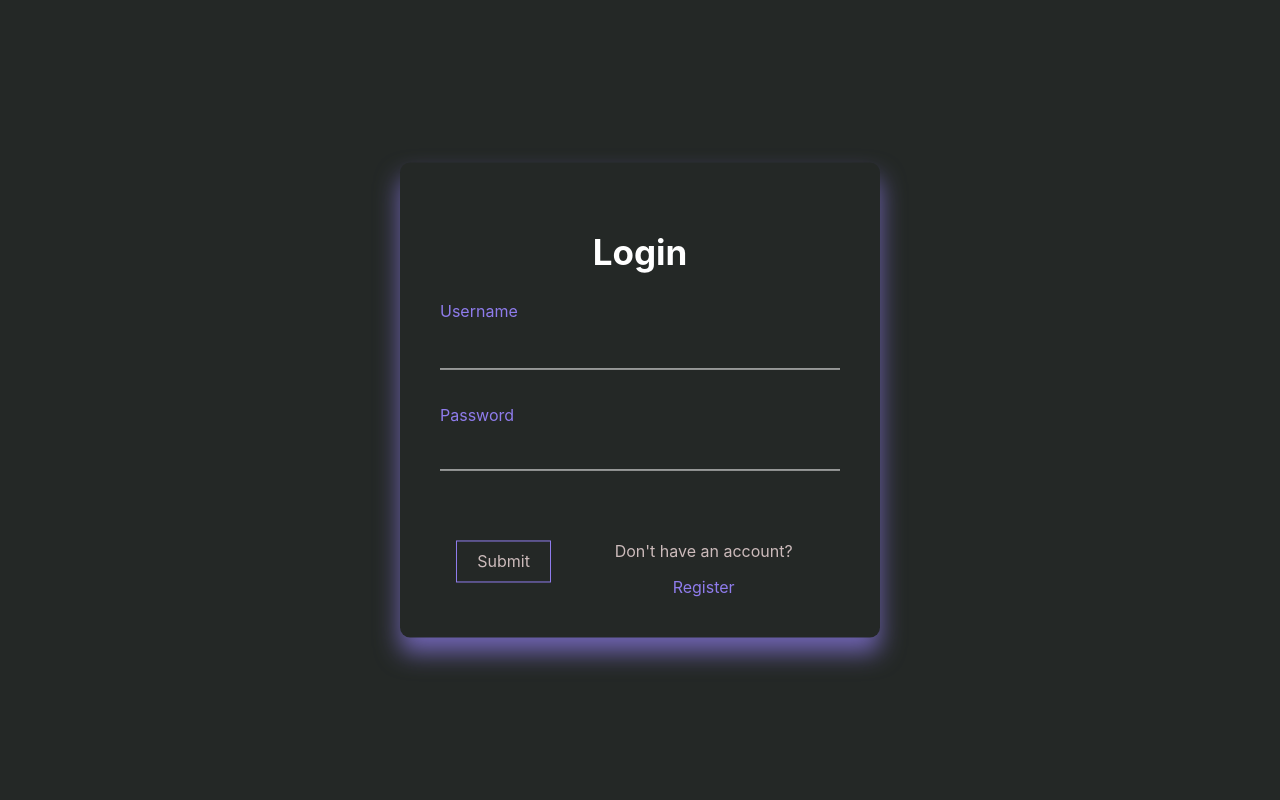
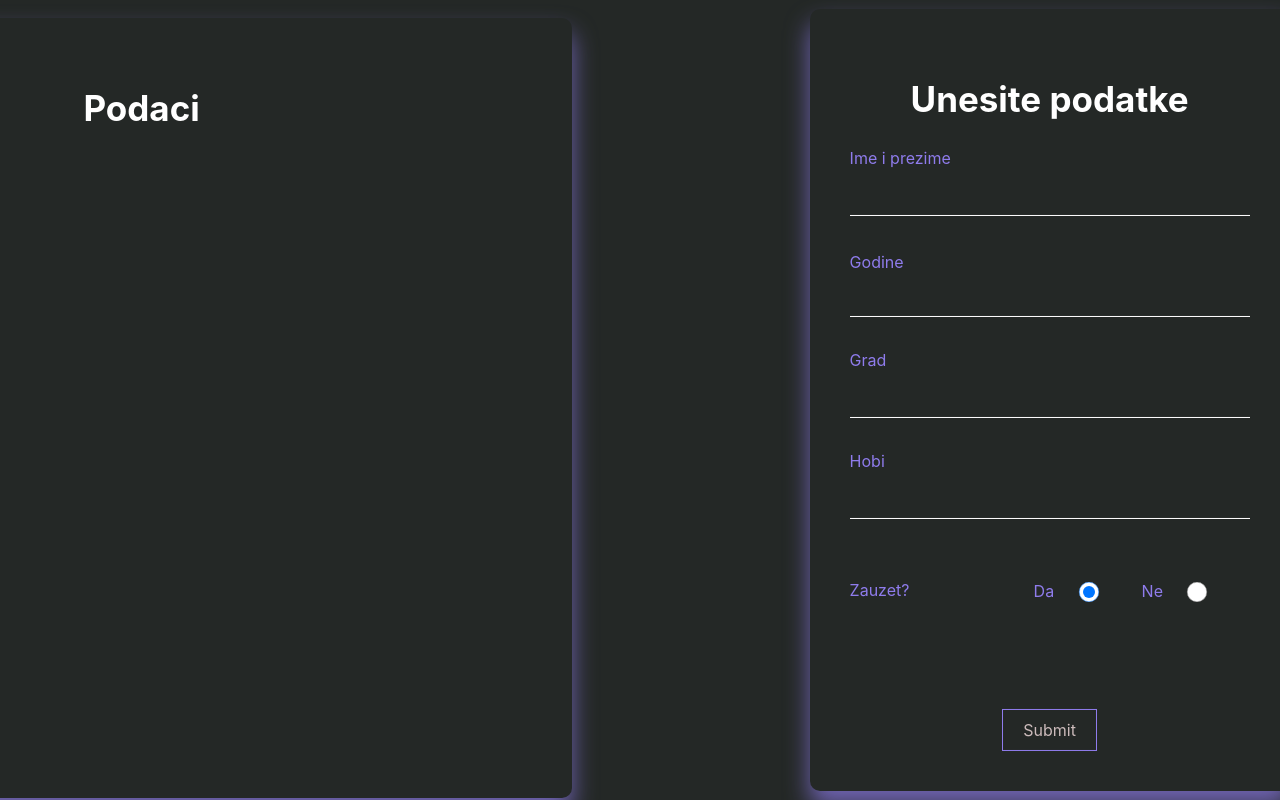
Before and after one commit to aminnicevic04/React-App-NIT, a React (Create React App) app in the folder my-app/: page / in a window 1280 px wide. Built offline with nearby package versions, Linux system fonts and the light colour scheme.

Commit message:
projekat

```diff
--- /dev/null
+++ b/my-app/src/components/Forma-domaci/Card.js
@@ -0,0 +1,7 @@
+import "./card.css";
+
+function Card() {
+  return <div className="card"></div>;
+}
+
+export default Card;
--- /dev/null
+++ b/my-app/src/components/Forma-domaci/Output.js
@@ -0,0 +1,15 @@
+import Card from "./Card";
+import "./output.css";
+
+function Output() {
+  return (
+    <div className="output">
+      <div className="naslov">
+        <h2>Podaci</h2>
+        <div className="cards"></div>
+      </div>
+    </div>
+  );
+}
+
+export default Output;
--- /dev/null
+++ b/my-app/src/components/Forma-domaci/card.css
@@ -0,0 +1,5 @@
+.card{
+    width: 100px;
+    height: 100px;
+    border: 1px solid blue;
+}
--- a/my-app/src/components/Forma-domaci/forma1.css
+++ b/my-app/src/components/Forma-domaci/forma1.css
@@ -5,7 +5,7 @@ body{
 .login{
     position: absolute;
     top: 50%;
-    left: 50%;
+    left: 82%;
     width: 400px;
     padding: 40px;
     transform: translate(-50%, -50%);
@@ -81,3 +81,25 @@ body{
     color: #8f7cec;
     text-decoration:none;
 }
+.checkbox{
+    padding-top: 10px;
+    display: flex;
+    justify-content: space-between;
+    color: #8f7cec;
+}
+.child-checkbox{
+    display: flex;
+    flex-wrap: wrap;
+}
+.child-checkbox input{
+    width: 100px;
+    transform: scale(0.5);
+}
+.child-checkbox label{
+    position: relative;
+    top: 5px;
+}
+.child-checkbox label p{
+    position: relative;
+    bottom: 77px;
+}
--- a/my-app/src/components/Forma-domaci/forma1.js
+++ b/my-app/src/components/Forma-domaci/forma1.js
@@ -1,28 +1,60 @@
+import Output from "./Output";
 import "./forma1.css";
+import React, { useState } from "react";
 
 function Forma1() {
+  const [selectedOption, setSelectedOption] = useState("da");
+
   return (
-    <div class="login">
-      <h2>Login</h2>
+    <div className="login">
+      <h2>Unesite podatke</h2>
       <form>
-        <div class="user">
+        <div className="user">
           <input type="text" id="txt" />
-          <label for="txt">Username</label>
+          <label for="txt">Ime i prezime</label>
         </div>
-        <div class="password">
-          <input type="password" id="pass" />
-          <label for="pass">Password</label>
+        <div className="password">
+          <input type="number" id="pass" />
+          <label for="pass">Godine</label>
         </div>
-        <div class="button">
-          <a class="submit" href="#">
+        <div className="user">
+          <input type="text" id="pass" />
+          <label for="pass">Grad</label>
+        </div>
+        <div className="user">
+          <input type="text" id="pass" />
+          <label for="pass">Hobi</label>
+        </div>
+        <div className="checkbox">
+          <p>Zauzet?</p>
+          <div className="child-checkbox">
+            <label>
+              <input
+                type="radio"
+                value="da"
+                checked={selectedOption === "da"}
+                onChange={() => setSelectedOption("da")}
+              />
+              <p>Da</p>
+            </label>
+            <label>
+              <input
+                type="radio"
+                value="ne"
+                checked={selectedOption === "ne"}
+                onChange={() => setSelectedOption("ne")}
+              />
+              <p>Ne</p>
+            </label>
+          </div>
+        </div>
+        <div className="button">
+          <a className="submit" href="#">
             Submit
           </a>
-          <div class="register">
-            <p>Don't have an account?</p>
-            <a href="#">Register</a>
-          </div>
         </div>
       </form>
+      <Output />
     </div>
   );
 }
--- /dev/null
+++ b/my-app/src/components/Forma-domaci/output.css
@@ -0,0 +1,21 @@
+.output{
+    position: absolute;
+    top: 51%;
+    right: 60%;
+    width: 780px;
+    height: 700px;
+    padding: 40px;
+    transform: translate(-50%, -50%);
+    background-color: #242826;
+    box-shadow: 0 15px 25px rgba(143, 124, 236, 0.7);
+    border-radius: 10px;
+}
+.naslov > h2{
+    margin-bottom: 30px;
+    color: white;
+    text-align: center;
+    font-size: 35px;
+}
+/* .cards{
+
+} */
```
